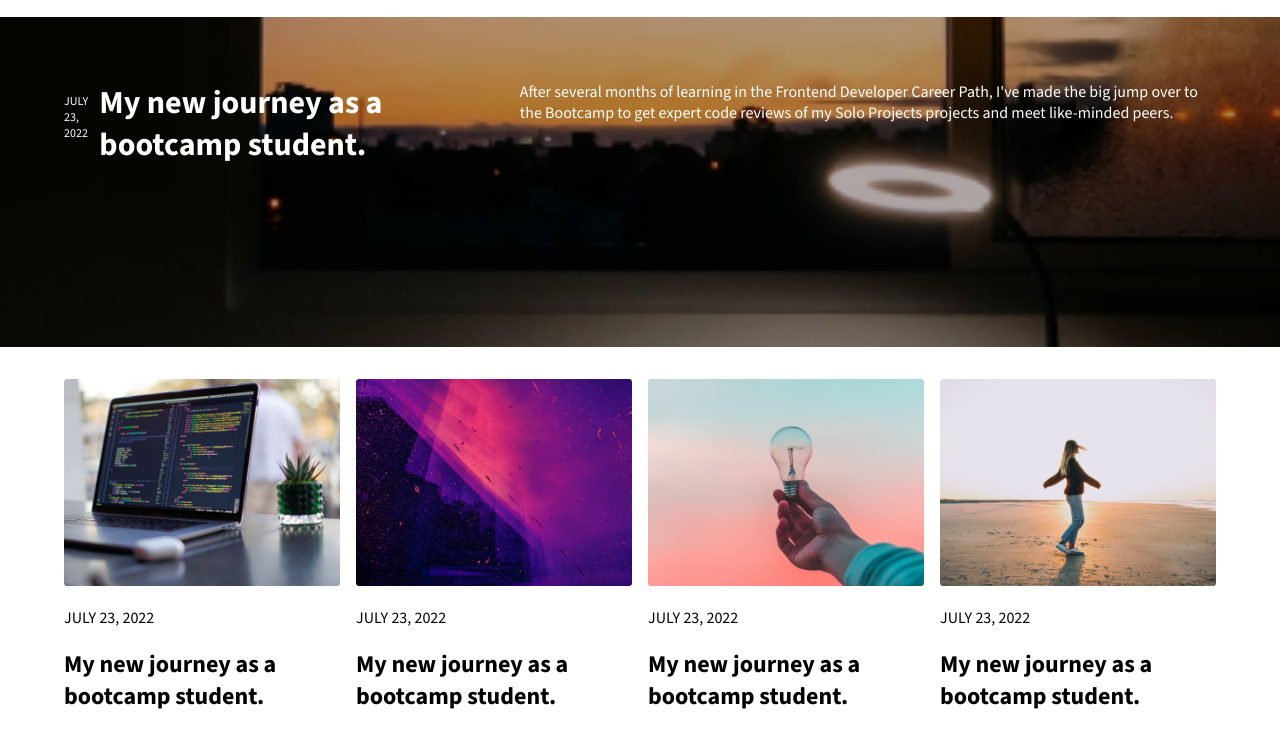
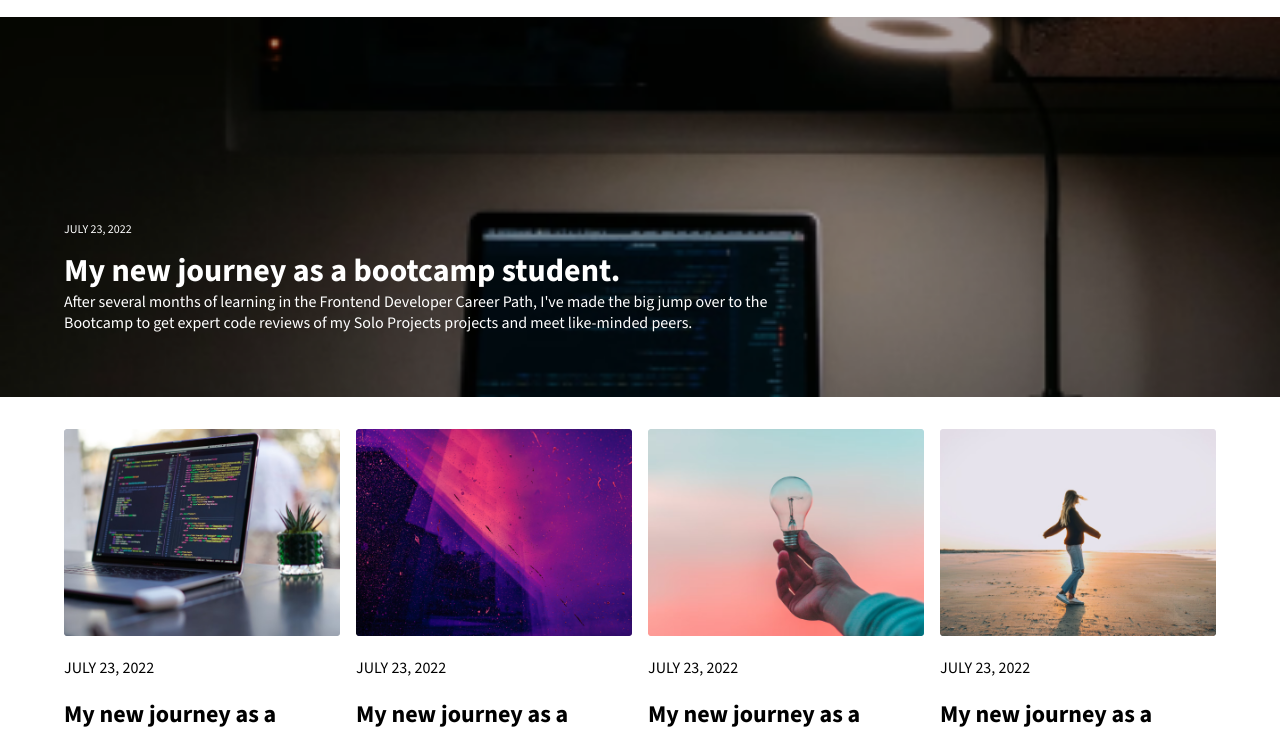
Before and after one commit to asdfzxcvEL/learning-journal, a plain HTML site: page index.html in a window 1280 px wide. Shown: the part 46-775 px from the top of the page. Drawn offline with nearby package versions, Linux system fonts and the light colour scheme.

Commit message:
Update css

```diff
--- a/styles.css
+++ b/styles.css
@@ -50,10 +50,14 @@ li a {
     background-repeat: no-repeat;
     background-size: 100%;
     padding: 4em 0 1em 0;
+    position: relative;
+    height: 200px;
 }
 
 .hero-container {
-    display: flex;
+    position: absolute;
+    bottom: 1em;
+    left: 5%;
 }
 
 .hero-date {
@@ -68,6 +72,7 @@ li a {
 
 .hero-body {
     margin: 0;
+    max-width: 768px;
 }
 
 @media (min-width: 480px)  {
@@ -89,6 +94,22 @@ li a {
     }
 
     .hero {
-        height: 250px;
+        height: 300px;
+    }
+
+    .hero-container {
+        bottom: 4em;
     }
 }
+
+@media (min-width: 1100px) {
+    .hero {
+        background-position-y: -160px;
+    }
+}
+
+@media (min-width: 1300px) {
+    .hero {
+        background-position-y: -260px;
+    }
+}
```
